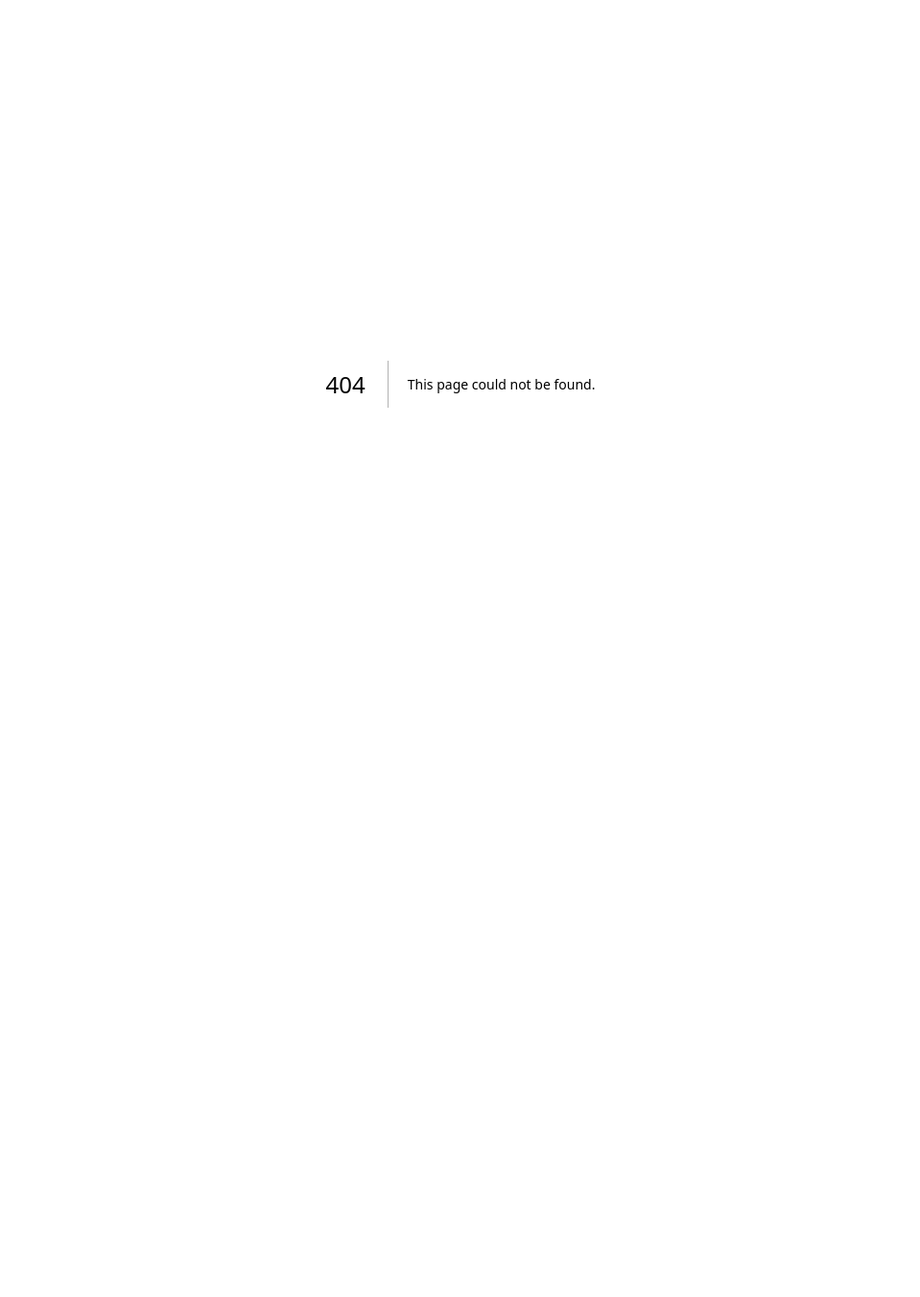
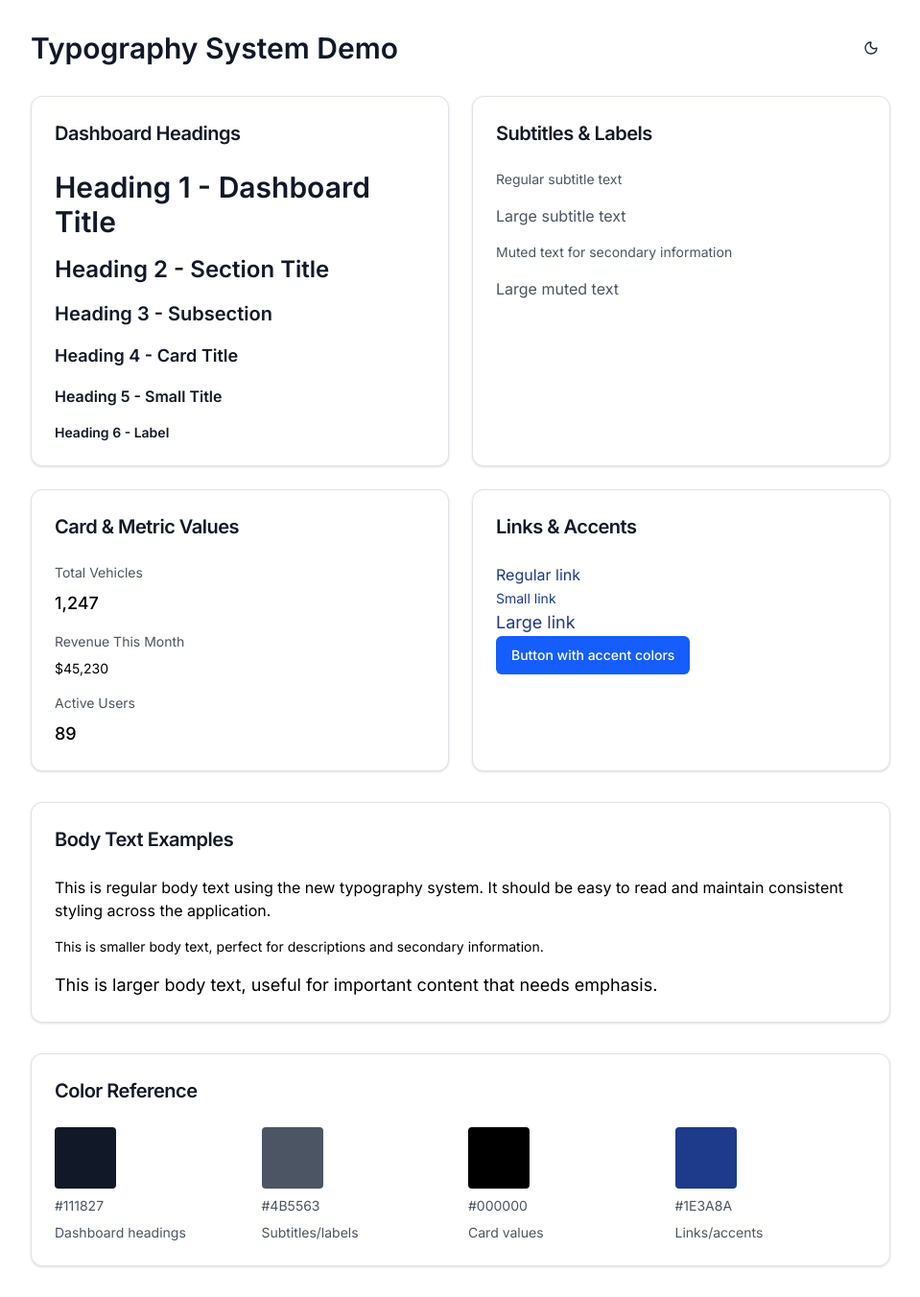
Before and after one commit to AlrightTech/Auto-Inventory-Management, a Next.js app: page /typography-demo in a window 1280 px wide. Before the commit this address had no page. Shown: the whole page at 96% size, without its empty margins (160-1119 px from the left). Before the commit the page ends 800 px from the top, so only its background shows below. Built offline with nearby package versions, Linux system fonts and the light colour scheme.

Commit message:
Toggle button fixed

```diff
--- a/src/app/globals.css
+++ b/src/app/globals.css
@@ -90,25 +90,46 @@ body {
   @apply bg-white dark:bg-slate-900 border border-gray-200 dark:border-slate-700 rounded-xl shadow-sm hover:bg-blue-50 dark:hover:bg-slate-800/50 hover:border-blue-200 dark:hover:border-blue-800 hover:shadow-md transition-all duration-200;
 }
 
-/* Typography Enhancements */
+/* Typography System - Auto Inventory */
 .text-heading {
-  @apply text-black dark:text-white font-semibold;
+  @apply text-[#111827] font-semibold;
 }
 
 .text-subheading {
-  @apply text-gray-600 dark:text-gray-300 font-medium;
+  @apply text-[#4B5563];
 }
 
 .text-body {
-  @apply text-black dark:text-gray-200;
+  @apply text-[#000000];
 }
 
 .text-muted {
-  @apply text-gray-500 dark:text-gray-400;
+  @apply text-[#4B5563];
 }
 
 .text-accent {
-  @apply text-blue-600 dark:text-blue-400;
+  @apply text-[#1E3A8A] hover:text-[#0D9488] transition-colors duration-200;
+}
+
+/* Additional Typography Classes */
+.text-dashboard-heading {
+  @apply text-[#111827] font-semibold;
+}
+
+.text-subtitle {
+  @apply text-[#4B5563];
+}
+
+.text-card-value {
+  @apply text-[#000000];
+}
+
+.text-link {
+  @apply text-[#1E3A8A] hover:text-[#0D9488] transition-colors duration-200 cursor-pointer;
+}
+
+.text-link-accent {
+  @apply text-[#1E3A8A] hover:text-[#0D9488] transition-colors duration-200;
 }
 
 /* Glow effects */
--- /dev/null
+++ b/src/app/typography-demo/page.tsx
@@ -0,0 +1,137 @@
+'use client';
+
+import { ThemeToggle } from '@/components/ui/theme-toggle';
+import { textStyles, typography } from '@/lib/typography';
+import { Card, CardContent, CardHeader, CardTitle } from '@/components/ui/card';
+import { Button } from '@/components/ui/button';
+
+export default function TypographyDemo() {
+  return (
+    <div className="min-h-screen bg-white dark:bg-slate-900 p-8">
+      <div className="max-w-4xl mx-auto space-y-8">
+        {/* Header with theme toggle */}
+        <div className="flex justify-between items-center">
+          <h1 className={textStyles.h1}>Typography System Demo</h1>
+          <ThemeToggle />
+        </div>
+
+        {/* Typography Examples */}
+        <div className="grid grid-cols-1 md:grid-cols-2 gap-6">
+          {/* Headings */}
+          <Card>
+            <CardHeader>
+              <CardTitle className={textStyles.h3}>Dashboard Headings</CardTitle>
+            </CardHeader>
+            <CardContent className="space-y-4">
+              <h1 className={textStyles.h1}>Heading 1 - Dashboard Title</h1>
+              <h2 className={textStyles.h2}>Heading 2 - Section Title</h2>
+              <h3 className={textStyles.h3}>Heading 3 - Subsection</h3>
+              <h4 className={textStyles.h4}>Heading 4 - Card Title</h4>
+              <h5 className={textStyles.h5}>Heading 5 - Small Title</h5>
+              <h6 className={textStyles.h6}>Heading 6 - Label</h6>
+            </CardContent>
+          </Card>
+
+          {/* Subtitles and Labels */}
+          <Card>
+            <CardHeader>
+              <CardTitle className={textStyles.h3}>Subtitles & Labels</CardTitle>
+            </CardHeader>
+            <CardContent className="space-y-4">
+              <p className={textStyles.subtitle}>Regular subtitle text</p>
+              <p className={textStyles.subtitleLarge}>Large subtitle text</p>
+              <p className={textStyles.muted}>Muted text for secondary information</p>
+              <p className={textStyles.mutedLarge}>Large muted text</p>
+            </CardContent>
+          </Card>
+
+          {/* Card Values */}
+          <Card>
+            <CardHeader>
+              <CardTitle className={textStyles.h3}>Card & Metric Values</CardTitle>
+            </CardHeader>
+            <CardContent className="space-y-4">
+              <div className="space-y-2">
+                <p className={textStyles.subtitle}>Total Vehicles</p>
+                <p className={textStyles.cardValue}>1,247</p>
+              </div>
+              <div className="space-y-2">
+                <p className={textStyles.subtitle}>Revenue This Month</p>
+                <p className={textStyles.cardValueSmall}>$45,230</p>
+              </div>
+              <div className="space-y-2">
+                <p className={textStyles.subtitle}>Active Users</p>
+                <p className={textStyles.cardValue}>89</p>
+              </div>
+            </CardContent>
+          </Card>
+
+          {/* Links and Accents */}
+          <Card>
+            <CardHeader>
+              <CardTitle className={textStyles.h3}>Links & Accents</CardTitle>
+            </CardHeader>
+            <CardContent className="space-y-4">
+              <a href="#" className={textStyles.link}>Regular link</a>
+              <br />
+              <a href="#" className={textStyles.linkSmall}>Small link</a>
+              <br />
+              <a href="#" className={textStyles.linkLarge}>Large link</a>
+              <br />
+              <Button className={textStyles.linkAccent}>Button with accent colors</Button>
+            </CardContent>
+          </Card>
+        </div>
+
+        {/* Body Text */}
+        <Card>
+          <CardHeader>
+            <CardTitle className={textStyles.h3}>Body Text Examples</CardTitle>
+          </CardHeader>
+          <CardContent className="space-y-4">
+            <p className={textStyles.body}>
+              This is regular body text using the new typography system. It should be easy to read and maintain consistent styling across the application.
+            </p>
+            <p className={textStyles.bodySmall}>
+              This is smaller body text, perfect for descriptions and secondary information.
+            </p>
+            <p className={textStyles.bodyLarge}>
+              This is larger body text, useful for important content that needs emphasis.
+            </p>
+          </CardContent>
+        </Card>
+
+        {/* Color Reference */}
+        <Card>
+          <CardHeader>
+            <CardTitle className={textStyles.h3}>Color Reference</CardTitle>
+          </CardHeader>
+          <CardContent>
+            <div className="grid grid-cols-2 md:grid-cols-4 gap-4">
+              <div className="space-y-2">
+                <div className="w-16 h-16 bg-[#111827] rounded"></div>
+                <p className={textStyles.subtitle}>#111827</p>
+                <p className={textStyles.muted}>Dashboard headings</p>
+              </div>
+              <div className="space-y-2">
+                <div className="w-16 h-16 bg-[#4B5563] rounded"></div>
+                <p className={textStyles.subtitle}>#4B5563</p>
+                <p className={textStyles.muted}>Subtitles/labels</p>
+              </div>
+              <div className="space-y-2">
+                <div className="w-16 h-16 bg-[#000000] rounded"></div>
+                <p className={textStyles.subtitle}>#000000</p>
+                <p className={textStyles.muted}>Card values</p>
+              </div>
+              <div className="space-y-2">
+                <div className="w-16 h-16 bg-[#1E3A8A] rounded"></div>
+                <p className={textStyles.subtitle}>#1E3A8A</p>
+                <p className={textStyles.muted}>Links/accents</p>
+              </div>
+            </div>
+          </CardContent>
+        </Card>
+      </div>
+    </div>
+  );
+}
--- a/src/components/layout/Header.tsx
+++ b/src/components/layout/Header.tsx
@@ -19,6 +19,7 @@ import {
   DropdownMenuTrigger,
 } from '@/components/ui/dropdown-menu';
 import { Avatar, AvatarFallback, AvatarImage } from '@/components/ui/avatar';
+import { textStyles, cn } from '@/lib/typography';
 
 interface User {
   id: string;
@@ -139,10 +140,10 @@ export function Header({ user, onMenuClick }: HeaderProps) {
                 </Button>
               </DropdownMenuTrigger>
               <DropdownMenuContent className="w-80 bg-white dark:bg-slate-900 border-gray-200 dark:border-slate-700 shadow-lg" align="end" forceMount>
-                <DropdownMenuLabel className="text-black dark:text-white font-semibold">Notifications</DropdownMenuLabel>
+                <DropdownMenuLabel className={textStyles.h5}>Notifications</DropdownMenuLabel>
                 <DropdownMenuSeparator className="bg-gray-200 dark:bg-slate-700" />
                 {notifications.length === 0 && (
-                  <div className="p-4 text-gray-500 dark:text-gray-400 text-sm">No notifications</div>
+                  <div className={cn("p-4", textStyles.muted)}>No notifications</div>
                 )}
                 {notifications.slice(0, 10).map(n => (
                   <DropdownMenuItem key={n.id} className="text-black dark:text-gray-200 hover:bg-gray-100 dark:hover:bg-slate-700/50">
@@ -151,11 +152,11 @@ export function Header({ user, onMenuClick }: HeaderProps) {
                         <span className={`inline-block w-2 h-2 rounded-full ${n.read ? 'bg-gray-400 dark:bg-gray-500' : 'bg-blue-500'}`} />
                       </div>
                       <div className="flex-1">
-                        <div className="text-sm font-medium text-black dark:text-white">{n.title}</div>
-                        <div className="text-xs text-gray-500 dark:text-gray-400">{n.message}</div>
+                        <div className={textStyles.bodySmall}>{n.title}</div>
+                        <div className={textStyles.muted}>{n.message}</div>
                       </div>
                       {!n.read && (
-                        <button onClick={() => markAsRead(n.id)} className="text-xs text-blue-600 dark:text-blue-400 hover:text-blue-700 dark:hover:text-blue-300">Mark read</button>
+                        <button onClick={() => markAsRead(n.id)} className={textStyles.linkSmall}>Mark read</button>
                       )}
                     </div>
                   </DropdownMenuItem>
@@ -185,10 +186,10 @@ export function Header({ user, onMenuClick }: HeaderProps) {
                 <DropdownMenuContent className="w-56 bg-white dark:bg-slate-900 border-gray-200 dark:border-slate-700 shadow-lg" align="end" forceMount>
                   <DropdownMenuLabel className="font-normal">
                     <div className="flex flex-col space-y-1">
-                      <p className="text-sm font-medium leading-none text-black dark:text-white">
+                      <p className={cn("text-sm font-medium leading-none", textStyles.bodySmall)}>
                         {user.email || 'User'}
                       </p>
-                      <p className="text-xs leading-none text-gray-500 dark:text-gray-400">
+                      <p className={cn("text-xs leading-none", textStyles.muted)}>
                         Administrator
                       </p>
                     </div>
--- a/src/components/ui/theme-toggle.tsx
+++ b/src/components/ui/theme-toggle.tsx
@@ -3,7 +3,7 @@
 import { Moon, Sun } from 'lucide-react';
 import { Button } from '@/components/ui/button';
 import { useTheme } from '@/contexts/ThemeContext';
-import { motion } from 'framer-motion';
+import { motion, AnimatePresence } from 'framer-motion';
 
 export function ThemeToggle() {
   const { theme, toggleTheme } = useTheme();
@@ -14,7 +14,9 @@ export function ThemeToggle() {
       size="sm"
       onClick={toggleTheme}
       className="text-slate-800 dark:text-slate-200 hover:text-slate-900 dark:hover:text-white transition-colors"
+      aria-label="Toggle theme"
     >
+      <AnimatePresence mode="wait">
         <motion.div
           key={theme}
           initial={{ rotate: -180, opacity: 0 }}
@@ -28,6 +30,7 @@ export function ThemeToggle() {
             <Sun className="h-4 w-4" />
           )}
         </motion.div>
+      </AnimatePresence>
       <span className="sr-only">Toggle theme</span>
     </Button>
   );
--- /dev/null
+++ b/src/lib/typography.ts
@@ -0,0 +1,55 @@
+import { type ClassValue, clsx } from "clsx";
+import { twMerge } from "tailwind-merge";
+
+export function cn(...inputs: ClassValue[]) {
+  return twMerge(clsx(inputs));
+}
+
+// Typography utility functions
+export const typography = {
+  // Dashboard headings → text-[#111827] font-semibold
+  heading: (className?: string) => cn("text-[#111827] font-semibold", className),
+
+  // Subtitles / small labels → text-[#4B5563]
+  subtitle: (className?: string) => cn("text-[#4B5563]", className),
+
+  // Card and metric values → text-[#000000]
+  cardValue: (className?: string) => cn("text-[#000000]", className),
+
+  // Links / accents → text-[#1E3A8A] hover:text-[#0D9488]
+  link: (className?: string) => cn("text-[#1E3A8A] hover:text-[#0D9488] transition-colors duration-200 cursor-pointer", className),
+
+  // Link accent without cursor pointer
+  linkAccent: (className?: string) => cn("text-[#1E3A8A] hover:text-[#0D9488] transition-colors duration-200", className),
+
+  // Additional utility classes
+  muted: (className?: string) => cn("text-[#4B5563]", className),
+  body: (className?: string) => cn("text-[#000000]", className),
+} as const;
+
+// Predefined typography combinations
+export const textStyles = {
+  h1: typography.heading("text-3xl"),
+  h2: typography.heading("text-2xl"),
+  h3: typography.heading("text-xl"),
+  h4: typography.heading("text-lg"),
+  h5: typography.heading("text-base"),
+  h6: typography.heading("text-sm"),
+
+  subtitle: typography.subtitle("text-sm"),
+  subtitleLarge: typography.subtitle("text-base"),
+
+  cardValue: typography.cardValue("text-lg font-medium"),
+  cardValueSmall: typography.cardValue("text-sm"),
+
+  link: typography.link(),
+  linkSmall: typography.link("text-sm"),
+  linkLarge: typography.link("text-lg"),
+
+  muted: typography.muted("text-sm"),
+  mutedLarge: typography.muted("text-base"),
+
+  body: typography.body(),
+  bodySmall: typography.body("text-sm"),
+  bodyLarge: typography.body("text-lg"),
+} as const;
--- a/tailwind.config.ts
+++ b/tailwind.config.ts
@@ -47,6 +47,12 @@ const config: Config = {
           info: "hsl(var(--brand-info))",
           "info-foreground": "hsl(var(--brand-info-foreground))",
         },
+        // Typography Colors
+        'dashboard-heading': '#111827',
+        'subtitle': '#4B5563',
+        'card-value': '#000000',
+        'link-primary': '#1E3A8A',
+        'link-hover': '#0D9488',
       },
       borderRadius: {
         lg: "var(--radius)",
```
Lines whose indentation alone changed are shown as unchanged.
